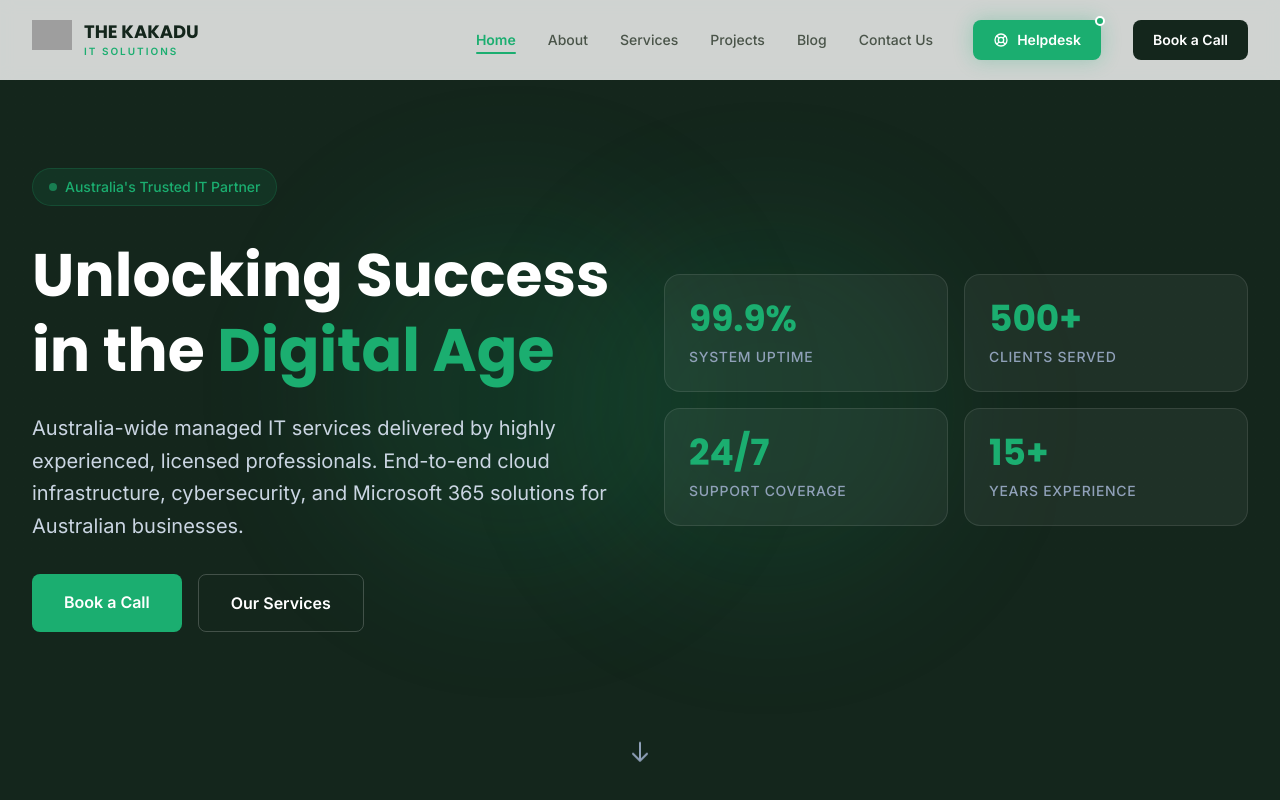
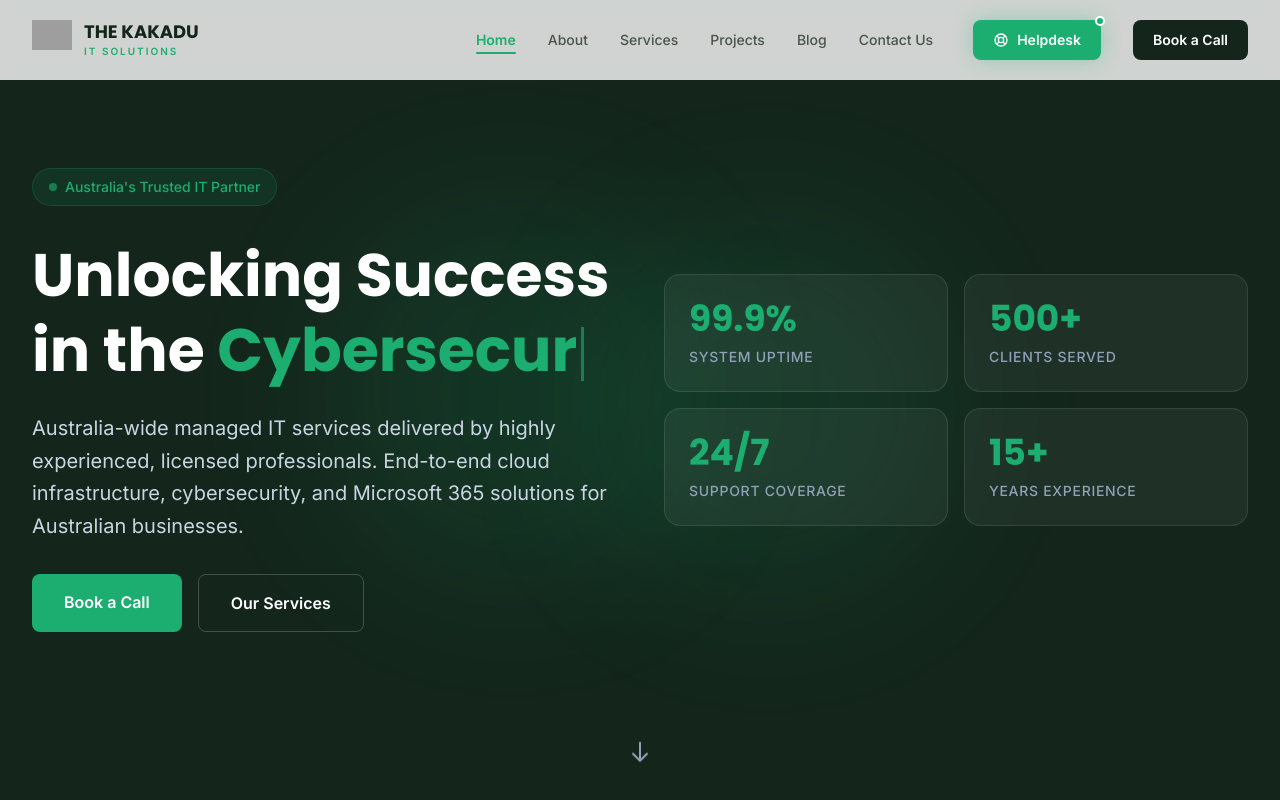
Before and after one commit to ashishmahaseth/thekakaduit, a Next.js app: page / in a window 1280 px wide. Shown: the top 800 px of the page. Built offline with nearby package versions, Linux system fonts and the light colour scheme; grey boxes are pictures that could not be loaded.

Commit message:
feat: add dynamic typing heading to hero
- DynamicHeading component cycles through key services
- Cursor blink effect for polished typing animation
- Hero now shows rotating text instead of static 'Digital Age'

```diff
--- a/src/app/page.tsx
+++ b/src/app/page.tsx
@@ -1,4 +1,6 @@
 "use client";
+
+import DynamicHeading from "@/components/DynamicHeading";
 
 import { useState } from "react";
 import Link from "next/link";
@@ -197,7 +199,7 @@ export default function Home() {
               </div>
 
               <h1 className="font-heading font-bold text-4xl sm:text-5xl lg:text-6xl text-white mb-6 leading-tight">
-                Unlocking Success in the <span className="text-brand-green">Digital Age</span>
+                Unlocking Success in the <DynamicHeading />
               </h1>
 
               <p className="text-lg sm:text-xl text-slate-300 mb-8 leading-relaxed max-w-2xl">
--- /dev/null
+++ b/src/components/DynamicHeading.tsx
@@ -0,0 +1,59 @@
+"use client";
+
+import { useState, useEffect } from "react";
+
+const phrases = [
+  "Managed IT Services",
+  "Cloud Infrastructure",
+  "Cybersecurity",
+  "Microsoft 365 Solutions",
+  "IT Automation",
+  "Network Infrastructure",
+];
+
+export default function DynamicHeading() {
+  const [text, setText] = useState("");
+  const [phraseIndex, setPhraseIndex] = useState(0);
+  const [isDeleting, setIsDeleting] = useState(false);
+  const [speed, setSpeed] = useState(80);
+
+  useEffect(() => {
+    const currentPhrase = phrases[phraseIndex];
+
+    if (!isDeleting) {
+      if (text === currentPhrase) {
+        setSpeed(2000);
+        setTimeout(() => {
+          setIsDeleting(true);
+          setSpeed(40);
+        }, speed);
+        return;
+      }
+    } else {
+      if (text === "") {
+        setIsDeleting(false);
+        setPhraseIndex((prev) => (prev + 1) % phrases.length);
+        setSpeed(300);
+        return;
+      }
+    }
+
+    const timeout = setTimeout(() => {
+      setText((prev) => {
+        if (isDeleting) {
+          return prev.slice(0, -1);
+        }
+        return currentPhrase.slice(0, prev.length + 1);
+      });
+    }, speed);
+
+    return () => clearTimeout(timeout);
+  }, [text, isDeleting, phraseIndex, speed]);
+
+  return (
+    <span className="text-brand-green">
+      {text}
+      <span className="inline-block w-[3px] h-[0.9em] bg-brand-green ml-1 align-middle animate-pulse" />
+    </span>
+  );
+}
```
Also changed, not shown: 111 other files (tests, documents, lock files or other folders).
